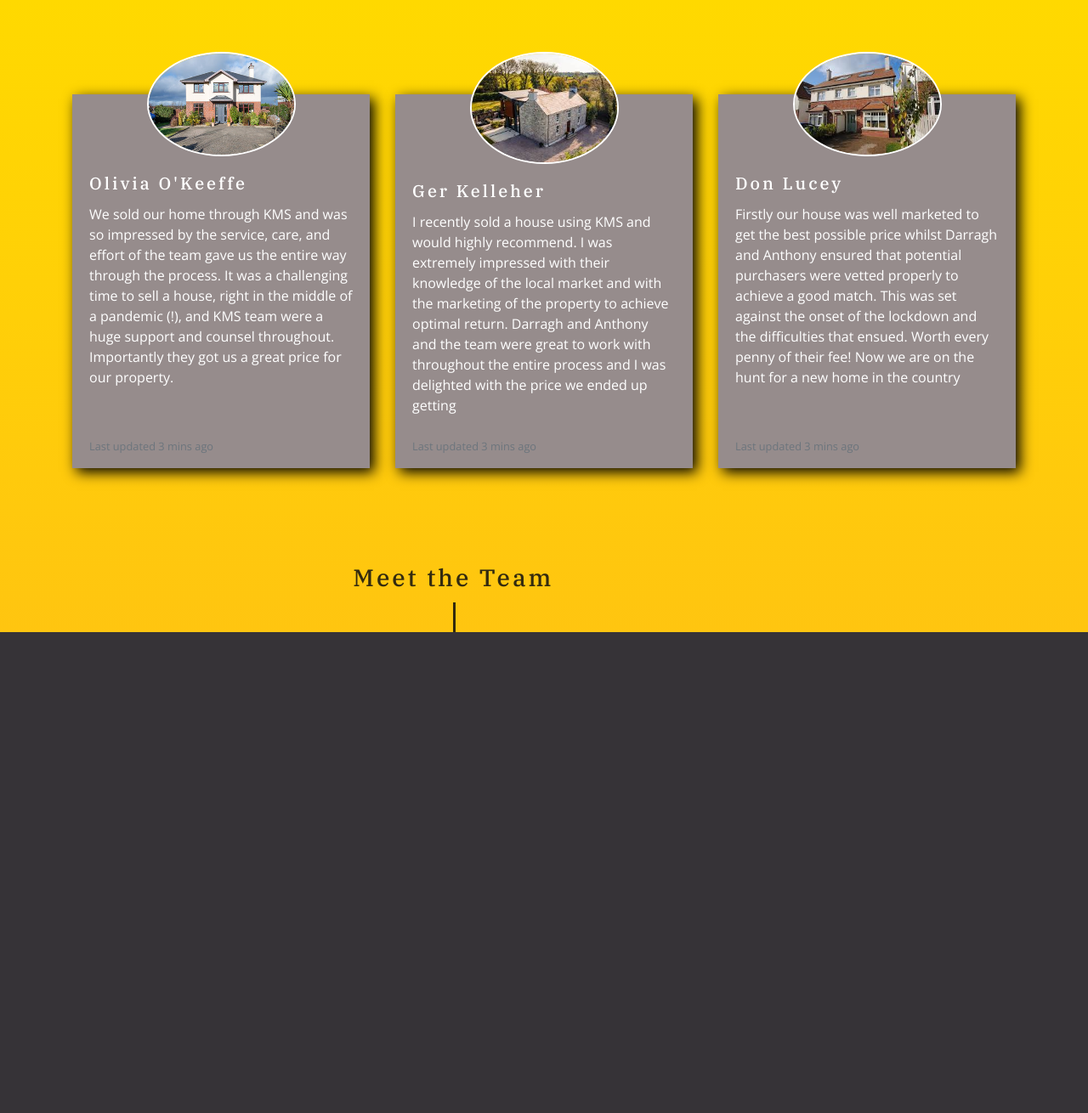
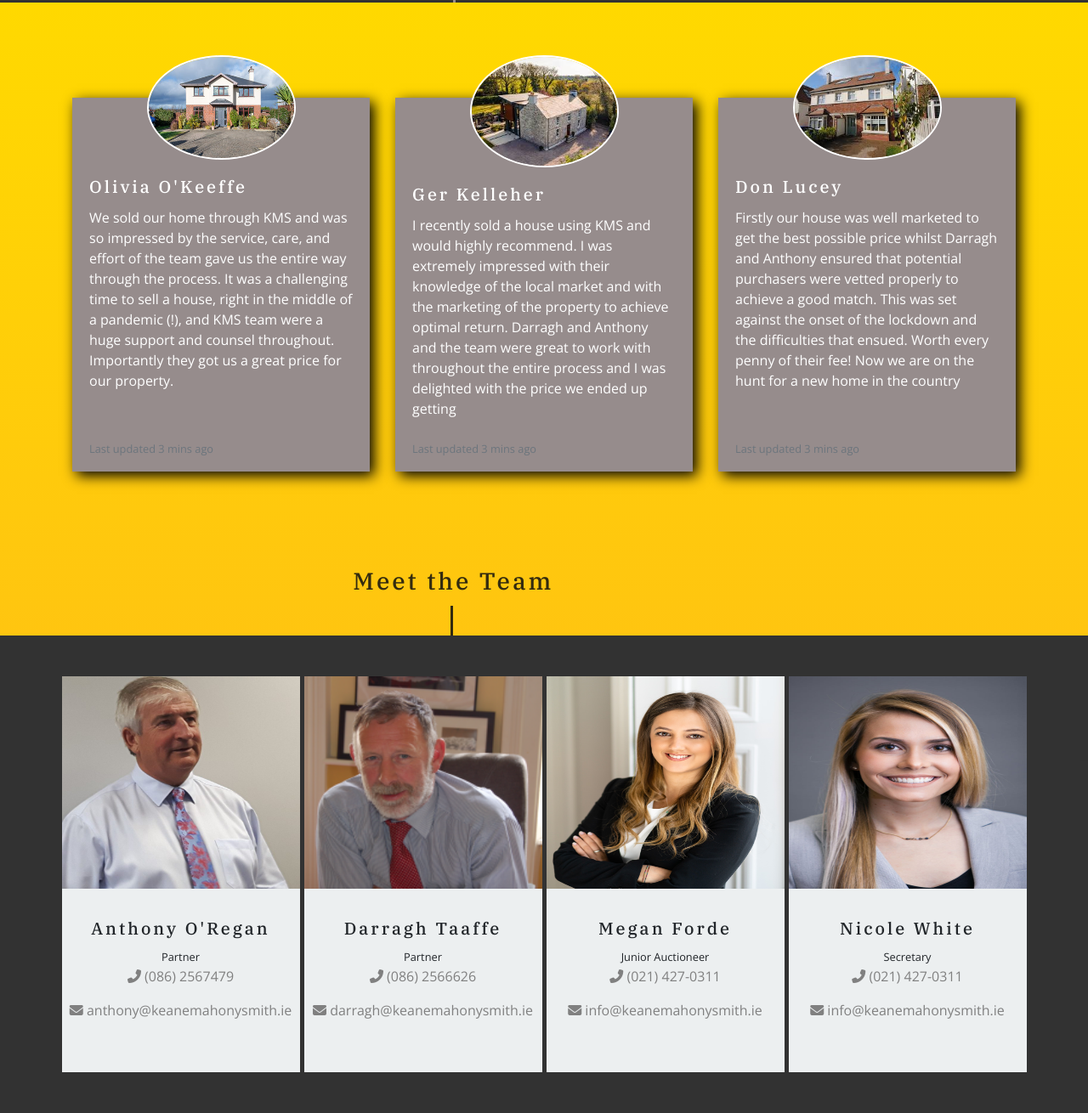
Before and after one commit to PatrickCoakley23/KMS, a Django app: page / in a window 1280 px wide. Shown: the part 2915-4225 px from the top of the page at 85% size. Before the commit the page ends 3659 px from the top, so only its background shows below. Run offline with Django 3.2, Linux system fonts and the light colour scheme; some libraries are stand-ins or nearby versions; some web fonts are replaced.

Commit message:
added hover effect to meet the team section

```diff
--- a/home/templates/home/index.html
+++ b/home/templates/home/index.html
@@ -137,7 +137,6 @@
             </div>
         </div>
     </div>
-
     <div class="overlay">
         <section class="testimonials">
             <div class="container testimonials-container">
@@ -180,34 +179,35 @@
         </section>
     </div>
     <!--MEET THE TEAM-->
-    <!--
-    <div class="container">
+    <div class="charcoal-overlay">
+        <div class="container team-container">
             <section class="meet-the-team">
-            <div class="row my-5">
-                <div class="col-lg-6 col-md-12 col-sm-12 col-12">
                 <div class="row pt-5">
-                        <div class="col-lg-5 col-md-6 cl-sm-6 col-6">
+                    <div class="col-lg-3 col-md-12 col-sm-12 col-12 mb-5 team-padding">
+                        <div class="team-card">
+                            <div class="item">
                             <img src="{{ MEDIA_URL}}anthony_oregan.jpg" alt="" class="img-fluid team-img">
                             </div>
-                        <div class="col-lg-7 col-md-6 col-sm-6 col-6 pt-3">
+                            <div class="contact-team">
+                                <div class="info">
                                 <h5>Anthony O'Regan</h5>
-                            <small>SENIOR PARTNER</small>
-                            <div class="contact-team">
+                                <small>Partner</small>
+                                    <div class="contact-links">
                                         <p class="p-lighter"><i class="fas fa-phone-alt"></i> (086) 2567479</p>
                                         <p class="p-lighter"><i class="fas fa-envelope"></i> anthony@keanemahonysmith.ie</p>
                                     </div>
                                 </div>
                             </div>
                         </div>
-                <div class="col-lg-6 col-md-12 col-sm-12 col-12">
-                    <div class="row pt-5">
-                        <div class="col-lg-5 col-md-6 cl-sm-6 col-6">
+                    </div>
+                    <div class="col-lg-3 col-md-12 col-sm-12 col-12 mb-5 team-padding">
+                        <div class="team-card">
                             <img src="{{ MEDIA_URL}}darraghtaaffe.png" alt="" class="img-fluid team-img">
-                        </div>
-                        <div class="col-lg-7 col-md-6 col-sm-6 col-6 pt-3">
+                            <div class="contact-team">
+                                <div class="info">
                                     <h5>Darragh Taaffe</h5>
-                            <small>SENIOR PARTNER</small>
-                            <div class="contact-team">
+                                    <small>Partner</small>
+                                    <div class="contact-links">
                                         <p class="p-lighter"><i class="fas fa-phone-alt"></i> (086) 2566626</p>
                                         <p class="p-lighter"><i class="fas fa-envelope"></i> darragh@keanemahonysmith.ie</p>
                                     </div>
@@ -215,31 +215,14 @@
                             </div>
                         </div>
                     </div>
-            <div class="row">
-                <div class="col-lg-6 col-md-12 col-sm-12 col-12">
-                    <div class="row pt-5">
-                        <div class="col-lg-5 col-md-6 cl-sm-6 col-6">
+                    <div class="col-lg-3 col-md-12 col-sm-12 col-12 mb-5 team-padding">
+                        <div class="team-card">
                             <img src="{{ MEDIA_URL}}female_headshot1.jpg" alt="" class="img-fluid team-img">
-                        </div>
-                        <div class="col-lg-7 col-md-6 col-sm-6 col-6 pt-3">
+                            <div class="contact-team">
+                                <div class="info">
                                     <h5>Megan Forde</h5>
                                     <small>Junior Auctioneer</small>
-                            <div class="contact-team">
-                                <p class="p-lighter"><i class="fas fa-phone-alt"></i> (021) 427-0311</p>
-                                <p class="p-lighter"><i class="fas fa-envelope"></i> info@keanemahonysmith.ie</p>
-                            </div>
-                        </div>
-                    </div>
-                </div>
-                <div class="col-lg-6 col-md-12 col-sm-12 col-12">
-                    <div class="row pt-5">
-                        <div class="col-lg-5 col-md-6 cl-sm-6 col-6">
-                            <img src="{{ MEDIA_URL}}female_headshot2.jpg" alt="" class="img-fluid team-img">
-                        </div>
-                        <div class="col-lg-7 col-md-6 col-sm-6 col-6 pt-3">
-                            <h5>Nicole White</h5>
-                            <small>Secretary</small>
-                            <div class="contact-team">
+                                    <div class="contact-links">
                                         <p class="p-lighter"><i class="fas fa-phone-alt"></i> (021) 427-0311</p>
                                         <p class="p-lighter"><i class="fas fa-envelope"></i> info@keanemahonysmith.ie</p>
                                     </div>
@@ -247,10 +230,25 @@
                             </div>
                         </div>
                     </div>
+                    <div class="col-lg-3 col-md-12 col-sm-12 col-12 mb-5 team-padding">
+                        <div class="team-card">
+                            <img src="{{ MEDIA_URL}}female_headshot2.jpg" alt="" class="img-fluid team-img">
+                            <div class="contact-team">
+                                <div class="info">
+                                    <h5>Nicole White</h5>
+                                    <small>Secretary</small>
+                                    <div class="contact-links">
+                                        <p class="p-lighter"><i class="fas fa-phone-alt"></i> (021) 427-0311</p>
+                                        <p class="p-lighter"><i class="fas fa-envelope"></i> info@keanemahonysmith.ie</p>
+                                    </div>
+                                </div>
+                            </div>
+                        </div>
+                    </div>
+                </div>
             </section>
         </div>
-    -->
-
+    </div>
 
 {% endblock %}
 
@@ -258,6 +256,7 @@
 <script src="https://unpkg.com/aos@next/dist/aos.js"></script>
 <script>AOS.init({
     offset:200,
+    once: true,
 });
 </script>
 
--- a/static/css/base.css
+++ b/static/css/base.css
@@ -99,7 +99,6 @@ h1, h2, h3, h4, h5 {
 
 .about-wrapper-cream {
     background-color: #F1F2F2;
-    color:  #9e8492;;
 }
 
 .about-container {
@@ -137,7 +136,6 @@ h1, h2, h3, h4, h5 {
     height: 100%;
     width: 100%;
     border: 0;
-    border-left: 2px solid #0f0f0fd9;
     position: relative;
 }
 
@@ -168,6 +166,7 @@ h1, h2, h3, h4, h5 {
     padding-bottom: 3rem;
 }
 
+
 @media (max-width: 991.98px) {
     .services-image {
         height: 360px;
@@ -184,8 +183,6 @@ h1, h2, h3, h4, h5 {
 
  }
 
-
-
 /* WIDGET */
 
 .services-vertical-widget {
@@ -194,7 +191,7 @@ h1, h2, h3, h4, h5 {
     left: 50%;
     bottom: 0;
     position: absolute;
-
+    margin-left: -3px
 }
 
 .services-widget-container {
@@ -265,9 +262,13 @@ h1, h2, h3, h4, h5 {
 
 /* MEET THE TEAM SECTION */
 
+.charcoal-overlay {
+    background-color: #0f0f0fd9;
+}
+
 .team-img {
-    border-radius: 10px;
-    box-shadow: -1px 3px 12px -3px rgba(0, 0, 0, 0.75);
+    height: 250px;
+    width: 100%;
 }
 
 .p-lighter {
@@ -276,9 +277,33 @@ h1, h2, h3, h4, h5 {
 }
 
 .contact-team {
-    position: absolute;
-    bottom: 0;
+    position: relative;
+    z-index: 2;
 }
+
+.info {
+    text-align: center;
+    padding: 35px 0 45px 0;
+    background-color:#ECEFF0;
+    transition: all 0.3s ease;
+    position: relative;
+    z-index: 1;
+}
+
+.team-card:hover .info {
+    padding: 35px 0 130px 0;
+    margin: -85px 0 0 0;
+    background-color: green;
+}
+
+
+.team-padding {
+    padding-left: 2.5px;
+    padding-right: 2.5px;
+}
+
+
+
 
 /* PROPERTIES PAGE */
 
```
Lines whose indentation alone changed are shown as unchanged.
